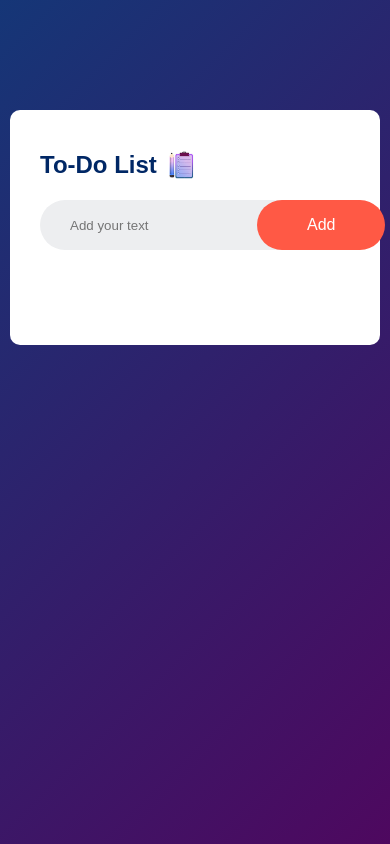
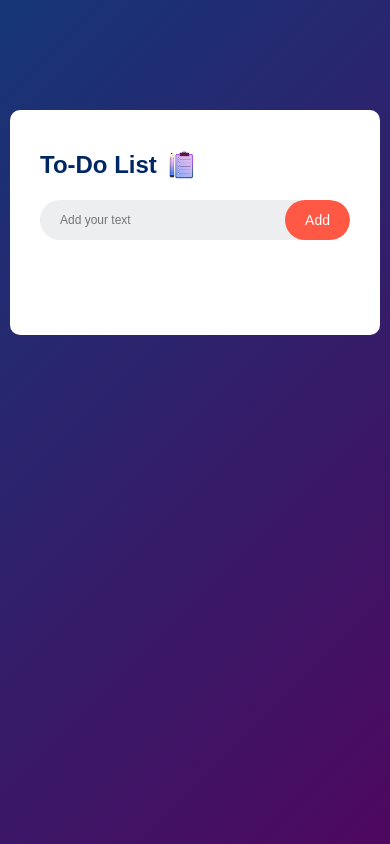
Before and after one commit to vignesh333948/Todo, a plain HTML site: page public/index.html in a window 390 px wide. Drawn offline with Linux system fonts and the light colour scheme.

Commit message:
Fixed responsive issue for Add button

```diff
--- a/public/style.css
+++ b/public/style.css
@@ -28,7 +28,7 @@
     width: 30px;
     margin-left: 10px;
 }
-.row{
+/* .row{
     display: flex;
     align-items: center;
     justify-content: space-between;
@@ -36,7 +36,59 @@
     border-radius: 30px;
     padding-left: 20px;
     margin-bottom: 25px;
+} */
+.row {
+    display: flex;
+    align-items: center;
+    justify-content: space-between;
+    background: #edeef0;
+    border-radius: 30px;
+    padding-left: 20px;
+    margin-bottom: 25px;
+    width: 100%;  /* Ensure it doesn't exceed container */
+    overflow: hidden;  /* Prevent overflow */
 }
+
+/* Ensure input takes most of the space */
+.row input {
+    flex: 1;
+    border: none;
+    outline: none;
+    background: transparent;
+    padding: 10px;
+    font-size: 14px;
+    min-width: 0;  /* Prevents input from shrinking weirdly */
+}
+
+/* Button styles */
+.row button {
+    border: none;
+    outline: none;
+    padding: 14px 30px; /* Adjust padding */
+    background: #ff5945;
+    color: #fff;
+    font-size: 16px;
+    cursor: pointer;
+    border-radius: 40px;
+    white-space: nowrap; /* Prevents text from wrapping */
+}
+
+/* ✅ Media Query for Small Screens */
+@media (max-width: 480px) {
+    .row {
+        flex-direction: row;  /* Keep elements in a row */
+        padding-left: 10px; /* Adjust padding */
+    }
+    .row input {
+        font-size: 12px; /* Adjust font size */
+        padding: 10px;
+    }
+    .row button {
+        padding: 12px 20px; /* Reduce button size */
+        font-size: 14px;
+    }
+}
+
 input{
     flex: 1;
     border: none;
```
